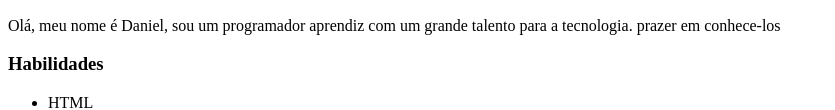
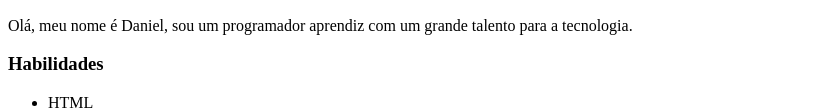
Before and after one commit to DanielRuivo/site, a plain HTML site: page index.html in a window 1280 px wide. Shown: the part 472-582 px from the top of the page, without its empty margins (0-835 px from the left). Drawn offline with Linux system fonts and the light colour scheme.

Commit message:
meu site

```diff
--- a/index.html
+++ b/index.html
@@ -24,7 +24,7 @@
       <article>
         <p>
           Olá, meu nome é Daniel, sou um programador aprendiz com um grande
-          talento para a tecnologia. prazer em conhece-los
+          talento para a tecnologia.
         </p>
       </article>
       <aside>
```
